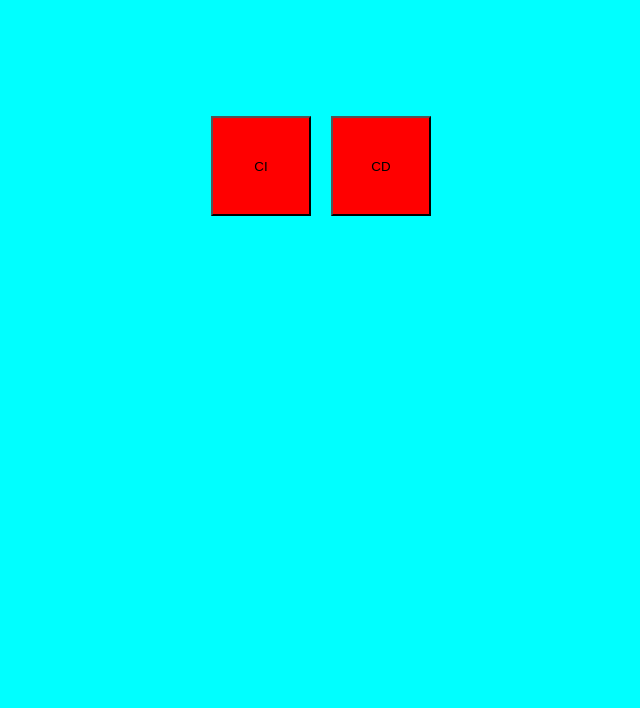
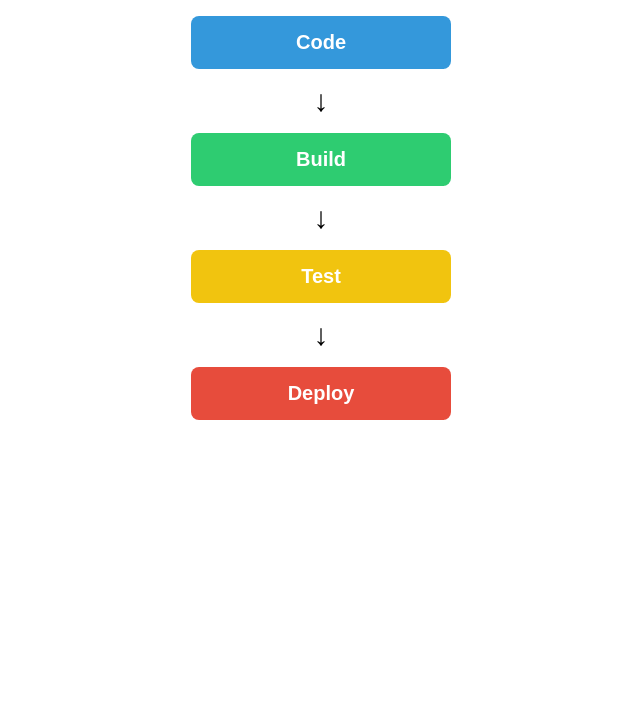
Before and after one commit to Rahul2001-max/Assesment_2_Devops, a plain HTML site: page index.html in a window 1280 px wide. Shown: the part 92-800 px from the top of the page, without its empty margins (319-959 px from the left). Drawn offline with Linux system fonts and the light colour scheme.

Commit message:
Update index.html

```diff
--- a/index.html
+++ b/index.html
@@ -3,36 +3,49 @@
 <head>
     <meta charset="UTF-8">
     <meta name="viewport" content="width=device-width, initial-scale=1.0">
+    <title>CI/CD Pipeline using Jenkins</title>
     <style>
-	    body{
-		 display:flex;
-		justify-content:center;
-		background:cyan;
-		align-items:center;
+        body {
+            font-family: Arial, sans-serif;
+            text-align: center;
+            margin: 40px;
         }
-	.container{
-		display:flex;
-		justify-content:center;
-		/* flex-direction:column; */
-		align-items:center;
-		height: 500px;
-		width: 500px;
-		gap: 20px;
+        .container {
+            display: flex;
+            justify-content: center;
+            align-items: center;
+            flex-direction: column;
         }
-	button{
-		height: 100px;
-		width: 100px;
-		background: red;
+        .stage {
+            padding: 15px 30px;
+            margin: 10px;
+            border-radius: 8px;
+            color: white;
+            font-size: 20px;
+            font-weight: bold;
+            width: 200px;
+            text-align: center;
+        }
+        .code { background-color: #3498db; }
+        .build { background-color: #2ecc71; }
+        .test { background-color: #f1c40f; }
+        .deploy { background-color: #e74c3c; }
+        .arrow {
+            font-size: 30px;
+            margin: 5px 0;
         }
     </style>
-  <title>CI/CD Rahul APP devops 2026 </title>
 </head>
 <body>
-<div class ="container">
-	<button>CI</button>
-	<button>CD</button>
+    <h1>CI/CD Pipeline using Jenkins</h1>
+    <div class="container">
+        <div class="stage code">Code</div>
+        <div class="arrow">↓</div>
+        <div class="stage build">Build</div>
+        <div class="arrow">↓</div>
+        <div class="stage test">Test</div>
+        <div class="arrow">↓</div>
+        <div class="stage deploy">Deploy</div>
     </div>
-
-
 </body>
 </html>
```
Lines whose indentation alone changed are shown as unchanged.
